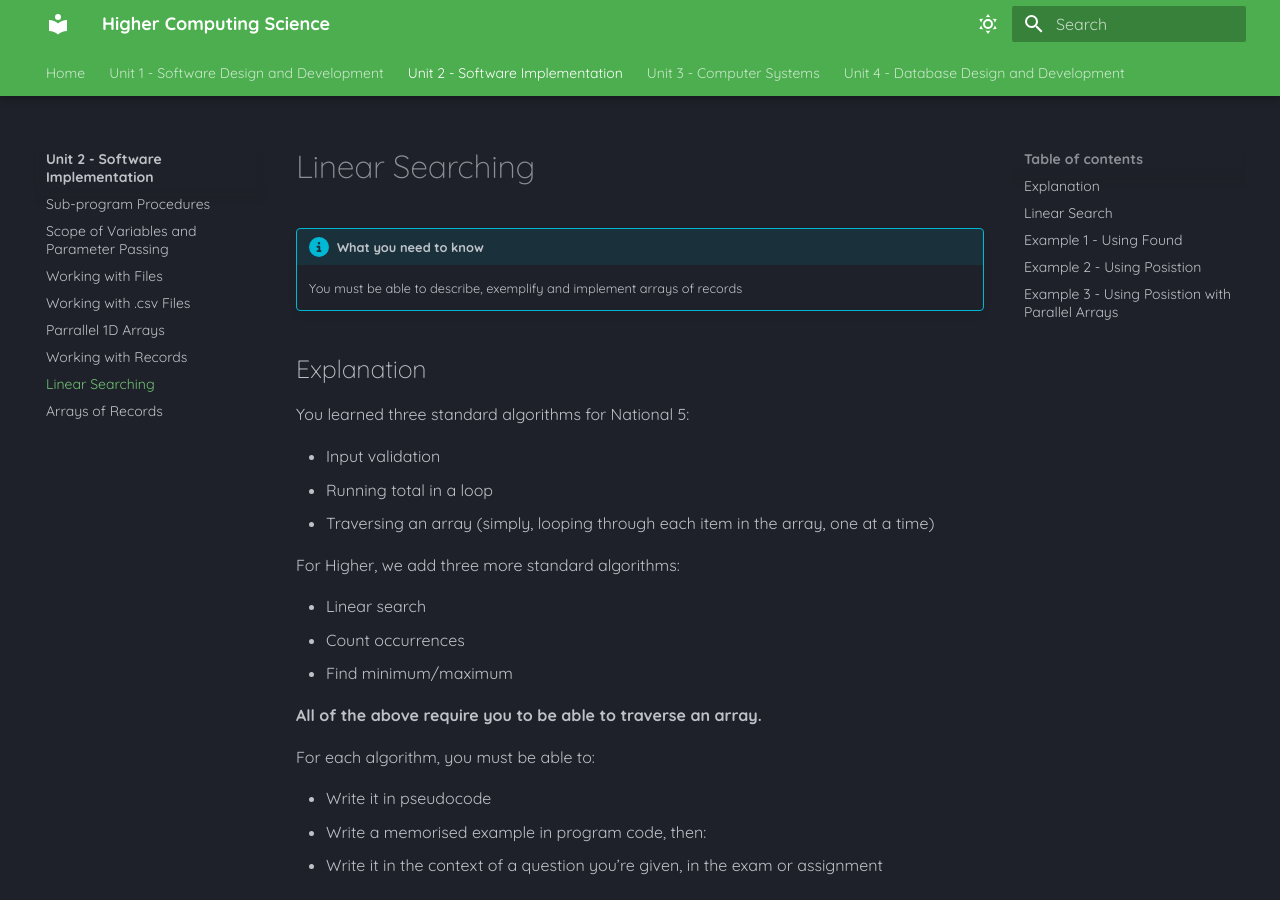
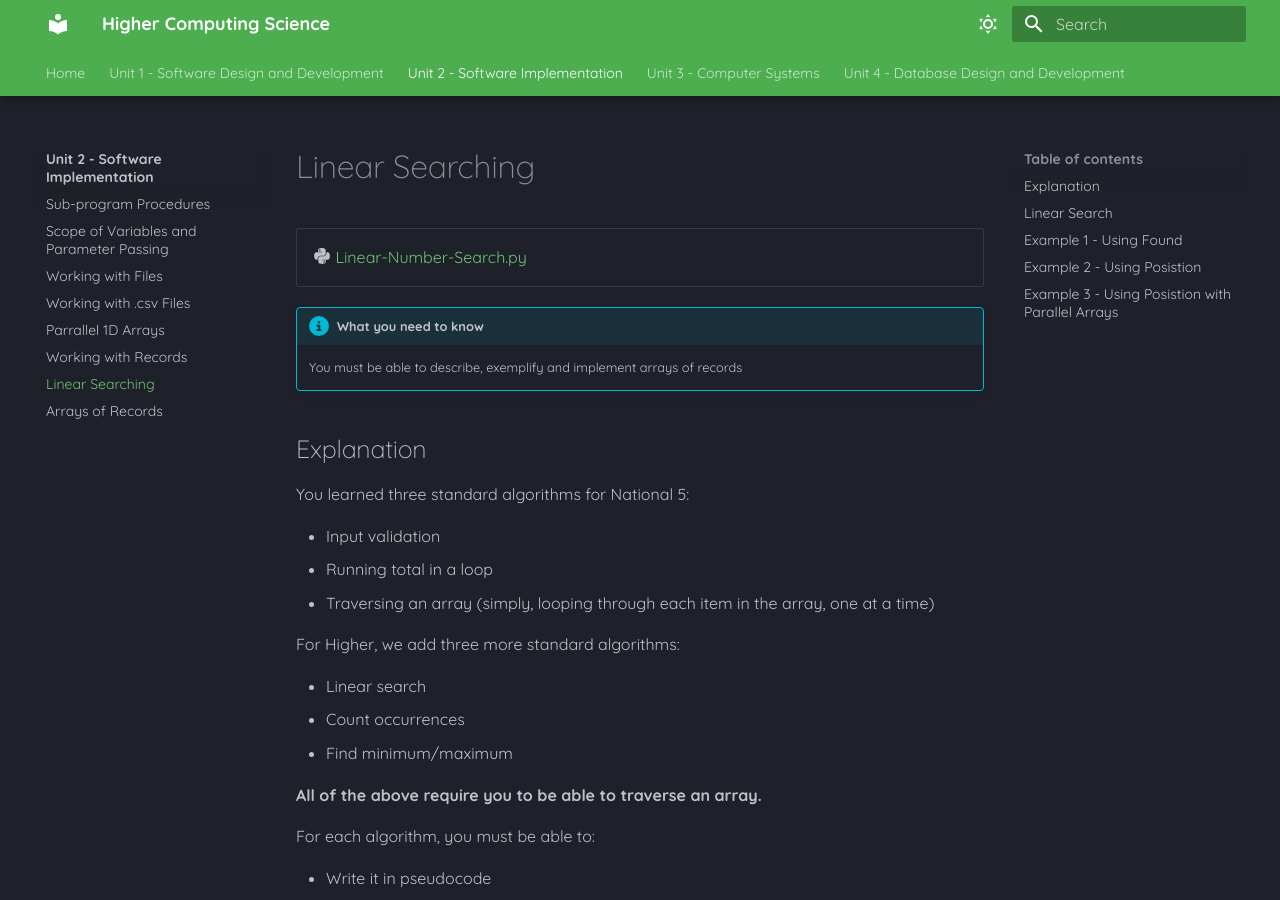
Before and after one commit to Mr-Wood-CS/Higher-Computing-Science-MD-Files, an MkDocs documentation site: the page built from docs/SI/09-Standard-Algorithms-Linear-Search.md, in a window 1280 px wide and 900 px high. Built offline with MkDocs 1.6.1 and Material for MkDocs 9.7.7, drawn with Linux system fonts in a browser that asks for light colours.

Commit message:
Update 09-Standard-Algorithms-Linear-Search.md

```diff
--- a/docs/SI/09-Standard-Algorithms-Linear-Search.md
+++ b/docs/SI/09-Standard-Algorithms-Linear-Search.md
@@ -1,4 +1,8 @@
 # Linear Searching
+
+<div class="grid cards" markdown>
+- :fontawesome-brands-python: [Linear-Number-Search.py](../Static/Linear-Number-Search.py){:download="Linear-Number-Search.py"}
+</div>
 
 !!! info "What you need to know"
 
```
